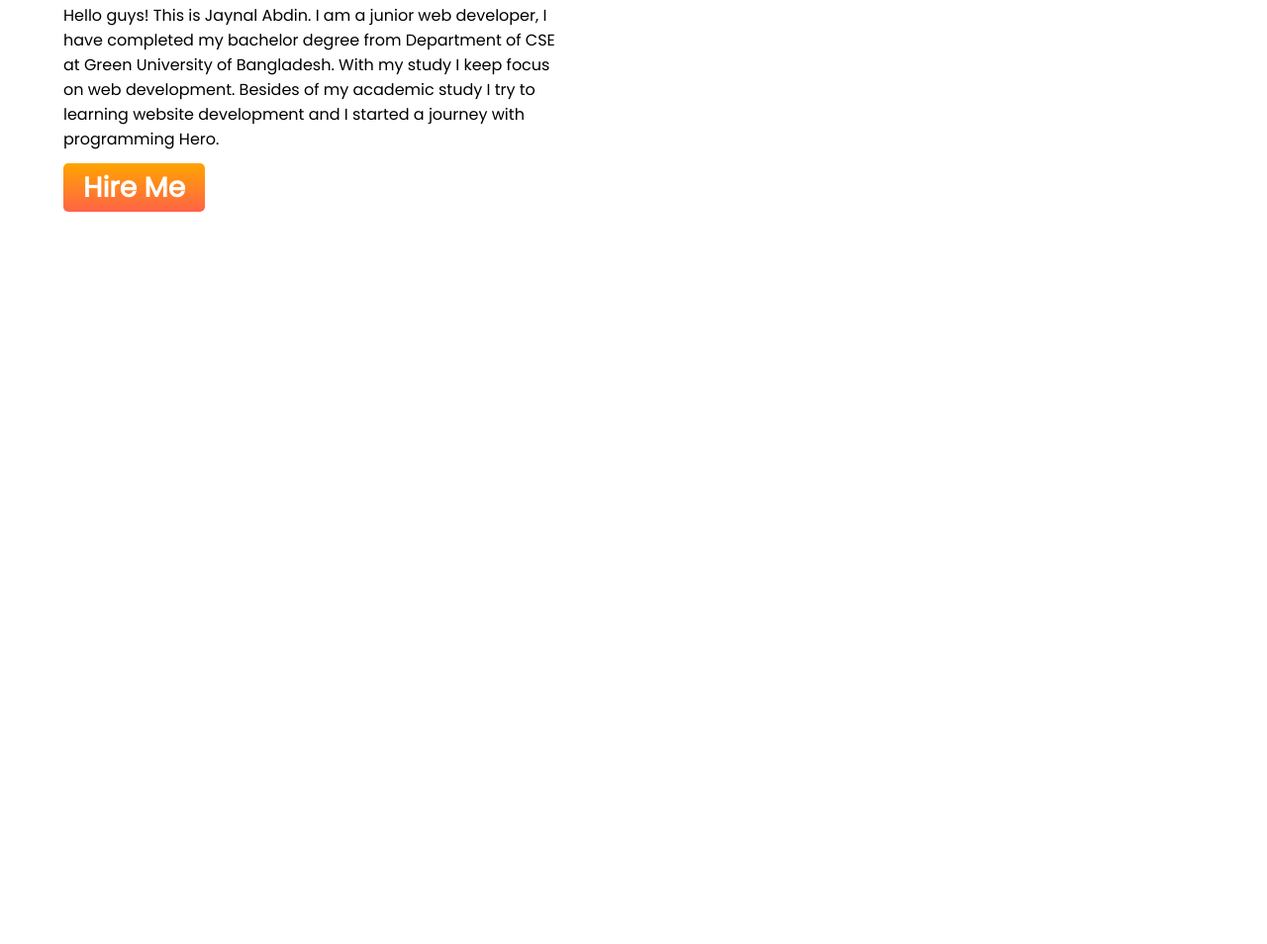
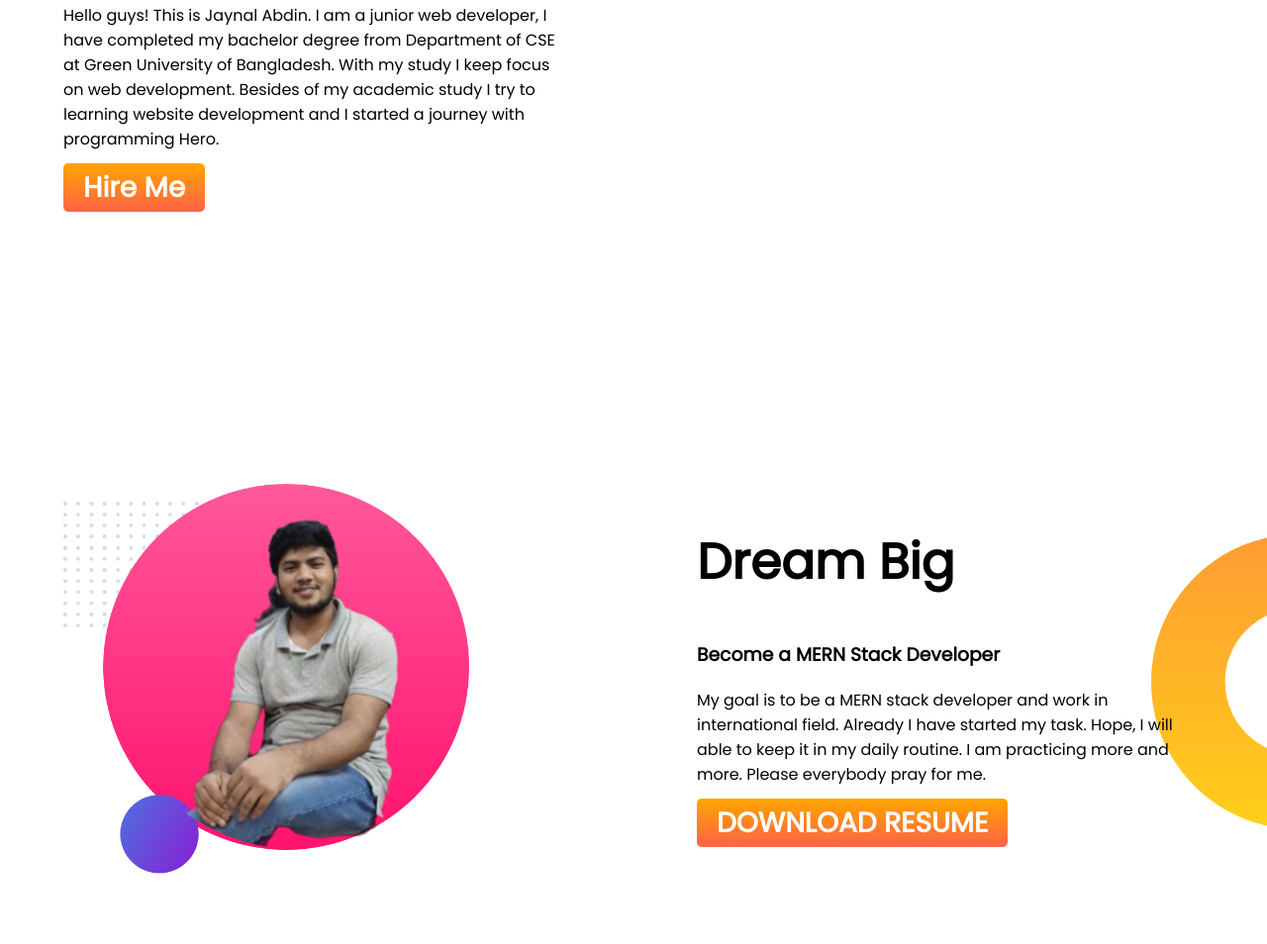
Before and after one commit to JaynalAbdin/jaynal-portfolio, a plain HTML site: page index.html in a window 1280 px wide. Shown: the part 487-1441 px from the top of the page at 99% size. Before the commit the page ends 800 px from the top, so only its background shows below. Drawn offline with Linux system fonts and the light colour scheme.

Commit message:
dream section added

```diff
--- a/index.html
+++ b/index.html
@@ -14,6 +14,9 @@
 
 <body>
     <header>
+
+    </header>
+    <main>
         <section class="top-section">
             <div class="half-width">
                 <h1>Welcome To</h1>
@@ -33,9 +36,22 @@
                 <img src="images/my-bg (2).png" alt="">
             </div>
         </section>
-    </header>
-    <main>
-
+        <section class="dream-section">
+            <div class="half-width">
+                <img src="images/my-bg2.png" alt="">
+            </div>
+            <div class="half-width">
+                <h1>Dream Big</h1>
+                <h3>Become a MERN Stack Developer</h3>
+                <p>
+                    My goal is to be a MERN stack developer and work in international field. Already I have started my
+                    task. Hope, I will able to keep it in my daily routine. I am practicing more and more. Please
+                    everybody
+                    pray for me.
+                </p>
+                <a target="_blank" class="button" href="">DOWNLOAD RESUME</a>
+            </div>
+        </section>
     </main>
     <footer>
 
--- a/style.css
+++ b/style.css
@@ -37,4 +37,11 @@ section {
 .top-section {
     background-image: url(images/exp-bg.png);
     background-repeat: no-repeat;
+    padding-bottom: 150px;
 }
+
+.dream-section {
+    background-image: url(images/dream-bg.png);
+    background-repeat: no-repeat;
+    background-position: right;
+}
```
